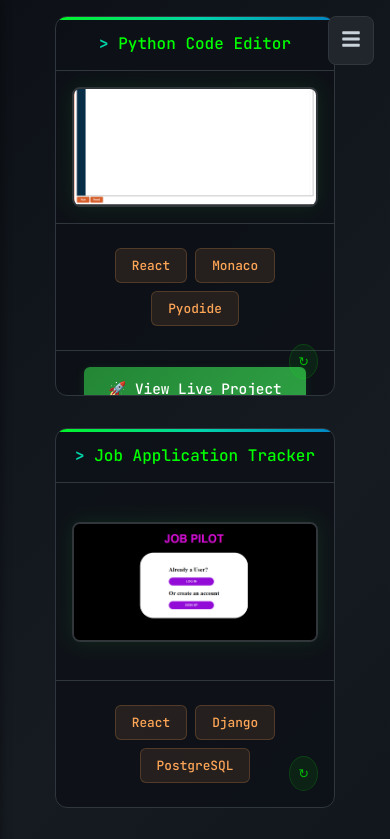
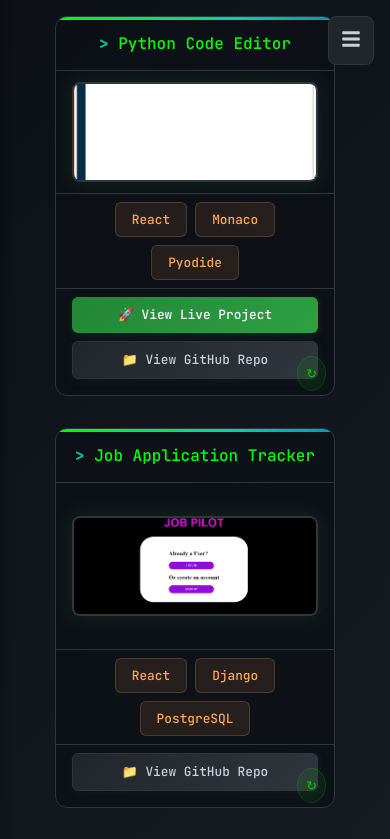
Before and after one commit to rdelagarza12/resume-portfolio, a React (Vite) app: page /resume-portfolio/Projects in a window 390 px wide. Shown: the top 839 px of the page. Built offline with nearby package versions, Linux system fonts and the light colour scheme.

Commit message:
Added Projects and About me info

```diff
--- a/src/pages/Career.jsx
+++ b/src/pages/Career.jsx
@@ -10,7 +10,7 @@ const careerEventData = [
     {
         date : '2024 : June - August',
         job : `Business Analyst : Accenture`,
-        jobDescription : `Led a comprehensive process improvement initiatives across the entire team. My primary responsibility involved conducting thorough analysis of each team member's role and workflows, then standardizing and updating local work instructions to create consistent, efficient processes. Through extensive cross-functional collaboration and documentation, I successfully streamlined the reporting process, reducing redundancies and improving operational efficiency while ensuring compliance with healthcare data standards and regulatory requirements.`
+        jobDescription : `Led a comprehensive process improvement initiative across the entire team. My primary responsibility involved conducting thorough analyses of each team member's role and workflows, then standardizing and updating local work instructions to create consistent, efficient processes. Through extensive cross-functional collaboration and documentation, I successfully streamlined the reporting process, reducing redundancies and improving operational efficiency while ensuring compliance with healthcare data standards and regulatory requirements.`
     },
     {
         date : '2024',
--- a/src/pages/Projects.jsx
+++ b/src/pages/Projects.jsx
@@ -1,20 +1,30 @@
 import '/src/styles/Projects.css'
 import { useState } from 'react'
 
-const ProjectCard = ({ title, projectImageUrl, tools, description, projectUrl }) => {
+const ProjectCard = ({ title, projectImageUrl, tools, description, projectUrl, githubUrl, youtubeUrl }) => {
     const [isFlipped, setIsFlipped] = useState(false);
 
     const handleCardClick = (e) => {
-        // Don't flip if clicking on the link button
+        // Don't flip if clicking on the link buttons
         if (e.target.closest('.project-link-btn')) {
             return;
         }
         setIsFlipped(!isFlipped);
     };
 
-    const handleLinkClick = (e) => {
+    const handleLiveProjectClick = (e) => {
         e.stopPropagation();
         window.open(projectUrl, '_blank');
+    };
+
+    const handleGithubClick = (e) => {
+        e.stopPropagation();
+        window.open(githubUrl, '_blank');
+    };
+
+    const handleYoutubeClick = (e) => {
+        e.stopPropagation();
+        window.open(youtubeUrl, '_blank');
     };
 
     return (
@@ -31,13 +41,23 @@ const ProjectCard = ({ title, projectImageUrl, tools, description, projectUrl })
                             <span key={index} className="tool-tag">{tool}</span>
                         ))}
                     </div>
-                    {projectUrl && (
-                        <div className="project-link-container">
-                            <button className="project-link-btn" onClick={handleLinkClick}>
+                    <div className="project-links-container">
+                        {projectUrl && (
+                            <button className="project-link-btn live-project-btn" onClick={handleLiveProjectClick}>
                                 🚀 View Live Project
                             </button>
-                        </div>
-                    )}
+                        )}
+                        {youtubeUrl && (
+                            <button className="project-link-btn live-project-btn" onClick={handleYoutubeClick}>
+                                ▶️ View Video Demo
+                            </button>
+                        )}
+                        {githubUrl && (
+                            <button className="project-link-btn github-btn" onClick={handleGithubClick}>
+                                📁 View GitHub Repo
+                            </button>
+                        )}
+                    </div>
                     <div className="flip-indicator">↻</div>
                 </div>
 
@@ -48,13 +68,23 @@ const ProjectCard = ({ title, projectImageUrl, tools, description, projectUrl })
                         <h3>Project Details</h3>
                         <p>{description}</p>
                     </div>
-                    {projectUrl && (
-                        <div className="project-link-container">
-                            <button className="project-link-btn" onClick={handleLinkClick}>
+                    <div className="project-links-container">
+                        {projectUrl && (
+                            <button className="project-link-btn live-project-btn" onClick={handleLiveProjectClick}>
                                 🚀 View Live Project
                             </button>
-                        </div>
-                    )}
+                        )}
+                        {youtubeUrl && (
+                            <button className="project-link-btn live-project-btn" onClick={handleYoutubeClick}>
+                                ▶️ View Video Demo
+                            </button>
+                        )}
+                        {githubUrl && (
+                            <button className="project-link-btn github-btn" onClick={handleGithubClick}>
+                                📁 View GitHub Repo
+                            </button>
+                        )}
+                    </div>
                     <div className="flip-indicator">↻</div>
                 </div>
             </div>
@@ -69,21 +99,37 @@ const Projects = () => {
             projectImageUrl: './code-editor-image.png',
             tools: ['React', 'Monaco', 'Pyodide'],
             description: 'A fully functional Python code editor built with React and Monaco Editor. Features real-time syntax highlighting, auto-completion, and the ability to execute Python code directly in the browser using Pyodide. This project demonstrates advanced frontend development skills and integration with WebAssembly technologies.',
-            projectUrl: 'https://codeplatoon.github.io/code-platoon-code-editor/' // Add your actual URL here
+            projectUrl: 'https://codeplatoon.github.io/code-platoon-code-editor/',
+            githubUrl: `https://github.com/CodePlatoon/code-platoon-code-editor`
         },
         {
             title: 'Job Application Tracker',
             projectImageUrl: './job-pilot-snip.png',
             tools: ['React', 'Django', 'PostgreSQL'],
-            description: 'A comprehensive job application tracking system designed to help job seekers organize their applications, track interview progress, and manage contacts. Built with a React frontend and Django REST API backend, utilizing PostgreSQL for robust data management. Features include application status tracking, interview scheduling, and analytics dashboard.'
-            // No projectUrl - this project is not hosted
+            description: 'A comprehensive job application tracking system designed to help job seekers organize their applications, track interview progress, and manage contacts. Built with a React frontend and Django REST API backend, utilizing PostgreSQL for robust data management. Features include application status tracking, interview scheduling, and analytics dashboard.',
+            githubUrl: 'https://github.com/rdelagarza12/jobtracker'
         },
         {
             title: 'Music Discovery App',
             projectImageUrl: './music-discovery-app.png',
             tools: ['React', 'Django', 'PostgreSQL'],
-            description: 'An innovative music discovery platform that helps users find new artists and songs based on their preferences. The application features user authentication, playlist creation, music recommendations, and social sharing capabilities. Built with modern web technologies including React for the frontend and Django for the backend API.'
-            // No projectUrl - this project is not hosted
+            description: 'An innovative music discovery platform that helps users find new artists and songs based on their preferences. The application features user authentication, playlist creation, music recommendations, and social sharing capabilities. Built with modern web technologies including React for the frontend and Django for the backend API.',
+            githubUrl: 'https://github.com/rdelagarza12/music-discovery-app'
+        },
+        {
+            title: 'Rogue-Like Video Game',
+            projectImageUrl: `./godot-group-project.png`,
+            tools: ['Godot', 'GDScript'],
+            description: `A rogue-like video game developed using the Godot Game Engine and GDScript, a Python-like programming language native to the platform. This collaborative project involved a team of 5 developers working within a 2-week sprint timeline. The first week focused entirely on learning the Godot engine, while the second week was dedicated to development and implementation. The project required careful planning, regular code reviews, and coordinated task distribution among team members to ensure successful completion within the tight deadline.`,
+            youtubeUrl: 'https://www.youtube.com/watch?v=P9hkIx4DC9Q&t=188s',
+            githubUrl: 'https://github.com/rdelagarza12/RPG-Game-VoidWalker'
+        },
+        {
+            title: 'Flappy-Bird Clone',
+            projectImageUrl: `./flappy-bird.png`,
+            tools: ['Python', 'Pygame', 'Object Oriented Programming'],
+            description: `A Flappy Bird clone developed in Python using the Pygame library, implementing object-oriented programming principles to create modular, reusable code architecture. The project demonstrates proficiency in game development fundamentals, including sprite management, collision detection, and game loop implementation`,
+            githubUrl: 'https://github.com/rdelagarza12/flappybird'
         }
     ];
 
@@ -97,6 +143,8 @@ const Projects = () => {
                     tools={project.tools}
                     description={project.description}
                     projectUrl={project.projectUrl}
+                    githubUrl={project.githubUrl}
+                    youtubeUrl={project.youtubeUrl}
                 />
             ))}
         </div>
--- a/src/styles/Projects.css
+++ b/src/styles/Projects.css
@@ -115,6 +115,7 @@
     text-align: center;
     border-bottom: 1px solid #30363d;
     position: relative;
+    flex-shrink: 0;
 }
 
 .project-title::before {
@@ -130,11 +131,12 @@
     justify-content: center;
     padding: 1rem;
     position: relative;
+    min-height: 0;
 }
 
 .project-image {
     width: 100%;
-    height: 200px;
+    max-height: 160px;
     object-fit: cover;
     border-radius: 8px;
     border: 2px solid #30363d;
@@ -161,8 +163,9 @@
     justify-content: center;
     gap: 0.5rem;
     align-items: center;
-    padding: 1.5rem;
+    padding: 1rem 1.5rem;
     border-top: 1px solid #30363d;
+    flex-shrink: 0;
 }
 
 .tool-tag {
@@ -191,7 +194,7 @@
     flex: 1;
     overflow-y: auto;
     padding-right: 0.5rem;
-    max-height: calc(100% - 80px); /* Account for title and flip indicator */
+    max-height: calc(100% - 80px);
 }
 
 .project-description h3 {
@@ -219,36 +222,61 @@
     border: 1px solid rgba(255, 166, 87, 0.2);
 }
 
-.project-link-container {
+.project-links-container {
     padding: 1rem 1.5rem 1.5rem 1.5rem;
     border-top: 1px solid #30363d;
     display: flex;
     justify-content: center;
     align-items: center;
+    gap: 0.75rem;
+    flex-wrap: wrap;
+    flex-shrink: 0;
+    margin-top: auto;
 }
 
 .project-link-btn {
-    background: linear-gradient(135deg, #238636, #2ea043);
-    color: white;
     border: none;
-    padding: 0.75rem 1.5rem;
+    padding: 0.75rem 1.2rem;
     border-radius: 6px;
     font-family: 'JetBrains Mono', monospace;
-    font-size: 0.9rem;
+    font-size: 0.85rem;
     font-weight: 500;
     cursor: pointer;
     transition: all 0.3s ease;
-    box-shadow: 0 2px 8px rgba(35, 134, 54, 0.2);
     text-decoration: none;
     display: flex;
     align-items: center;
     gap: 0.5rem;
+    flex: 1;
+    min-width: 120px;
+    max-width: 140px;
+    justify-content: center;
 }
 
-.project-link-btn:hover {
+.live-project-btn {
+    background: linear-gradient(135deg, #238636, #2ea043);
+    color: white;
+    box-shadow: 0 2px 8px rgba(35, 134, 54, 0.2);
+}
+
+.live-project-btn:hover {
     background: linear-gradient(135deg, #2ea043, #238636);
     transform: translateY(-2px);
     box-shadow: 0 4px 12px rgba(35, 134, 54, 0.3);
+}
+
+.github-btn {
+    background: linear-gradient(135deg, #21262d, #30363d);
+    color: #c9d1d9;
+    box-shadow: 0 2px 8px rgba(33, 38, 45, 0.3);
+    border: 1px solid #30363d;
+}
+
+.github-btn:hover {
+    background: linear-gradient(135deg, #30363d, #484f58);
+    transform: translateY(-2px);
+    box-shadow: 0 4px 12px rgba(33, 38, 45, 0.4);
+    border-color: #484f58;
 }
 
 .project-link-btn:active {
@@ -257,7 +285,7 @@
 
 .flip-indicator {
     position: absolute;
-    bottom: 1rem;
+    bottom: 0.5rem;
     right: 1rem;
     background: rgba(0, 255, 0, 0.1);
     color: #00ff00;
@@ -335,7 +363,23 @@
     }
 
     .project-image {
-        height: 150px;
+        max-height: 120px;
+    }
+
+    .tools-container {
+        padding: 0.75rem 1rem;
+    }
+
+    .project-links-container {
+        padding: 0.75rem 1rem 1rem 1rem;
+        gap: 0.5rem;
+    }
+
+    .project-link-btn {
+        font-size: 0.8rem;
+        padding: 0.6rem 1rem;
+        min-width: 100px;
+        max-width: 120px;
     }
 }
 
@@ -350,7 +394,28 @@
     }
 
     .project-image {
-        height: 120px;
+        max-height: 100px;
+    }
+
+    .tools-container {
+        padding: 0.5rem 1rem;
+    }
+
+    .project-links-container {
+        padding: 0.5rem 1rem 1rem 1rem;
+        flex-direction: column;
+        gap: 0.5rem;
+    }
+
+    .project-link-btn {
+        flex: none;
+        width: 100%;
+        max-width: none;
+    }
+
+    .flip-indicator {
+        bottom: 0.25rem;
+        right: 0.5rem;
     }
 }
 
```
Also changed, not shown: src/pages/AboutMe.jsx (+12 -1 lines), src/styles/AboutMe.css (+7 -1 lines), public/flappy-bird.png (added), public/godot-group-project.png (added).
